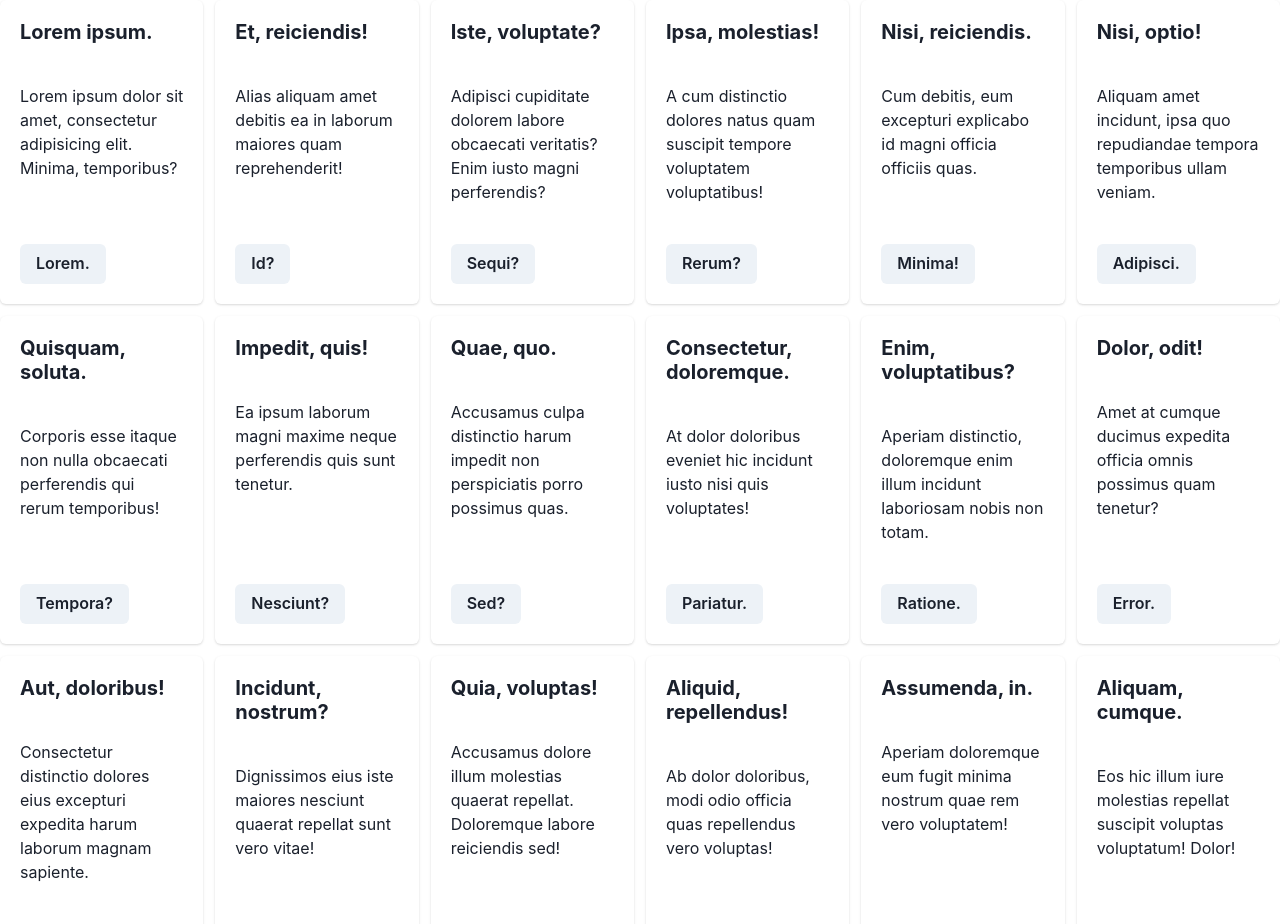
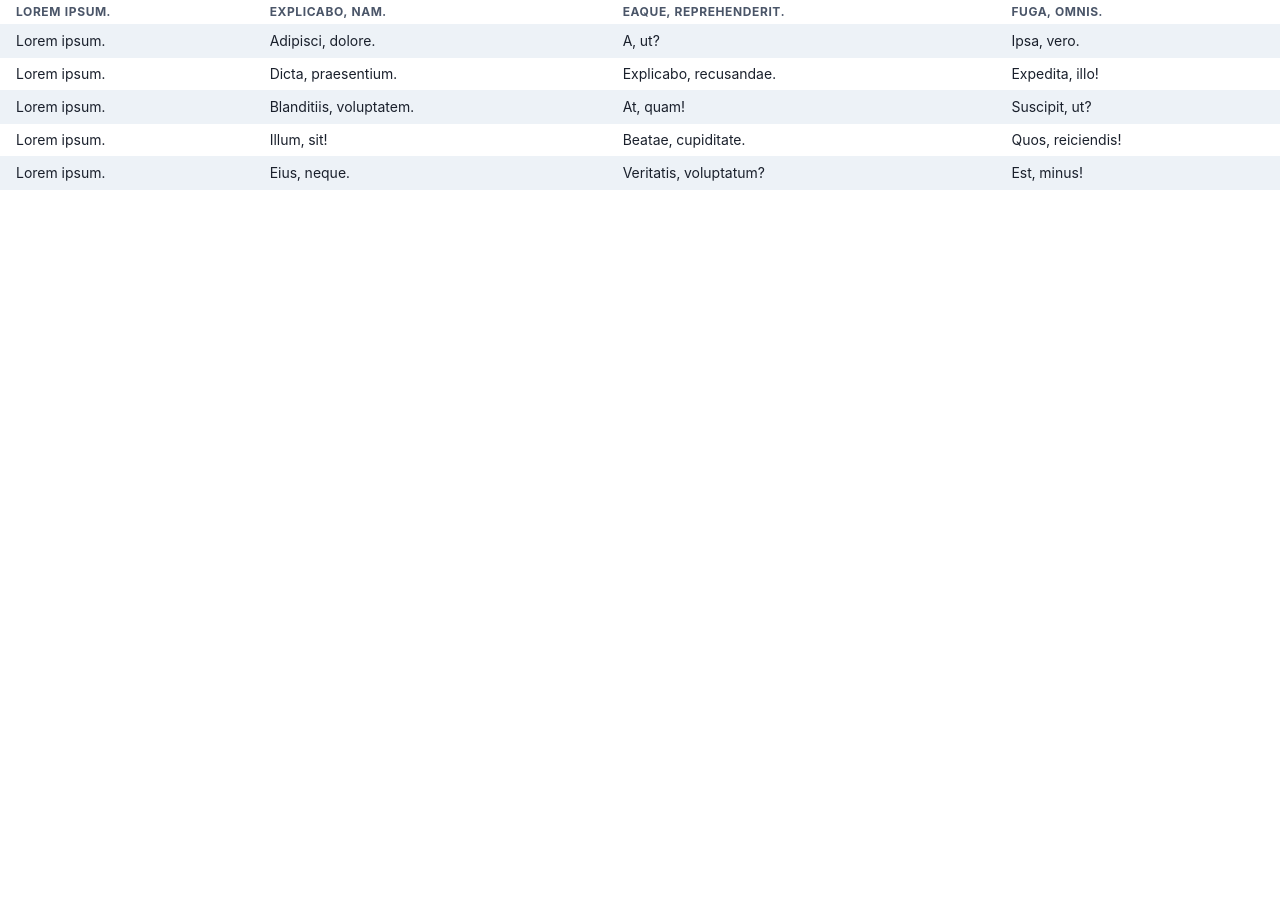
Before and after one commit to laehwani/reactHwani, a React (Create React App) app: page / in a window 1280 px wide. Shown: the top 924 px of the page. After the commit the page ends 800 px from the top, so only its background shows below. Built offline with nearby package versions, Linux system fonts and the light colour scheme.

Commit message:
chakra Table 컴포넌트

```diff
--- a/src/App.js
+++ b/src/App.js
@@ -1,255 +1,66 @@
 import {
   Box,
-  Flex,
-  Card,
-  CardBody,
-  CardHeader,
-  CardFooter,
-  Button,
-  Heading,
   SimpleGrid,
+  Table,
+  Tbody,
+  Td,
+  Th,
+  Thead,
+  Tr,
 } from "@chakra-ui/react";
+import React from "react";
+
 function App() {
   return (
-    <>
-      <SimpleGrid gap={3} columns={{ base: 1, md: 3, xl: 6 }}>
-        {/*/!*Card*20>CardHeader>Heading[size="md"]>lorem2^^CardBody>lorem10^CardFooter>Button>lorem1/*/}
-        <Card>
-          <CardHeader>
-            <Heading size="md">Lorem ipsum.</Heading>
-          </CardHeader>
-          <CardBody>
-            Lorem ipsum dolor sit amet, consectetur adipisicing elit. Minima,
-            temporibus?
-          </CardBody>
-          <CardFooter>
-            <Button>Lorem.</Button>
-          </CardFooter>
-        </Card>
-        <Card>
-          <CardHeader>
-            <Heading size="md">Et, reiciendis!</Heading>
-          </CardHeader>
-          <CardBody>
-            Alias aliquam amet debitis ea in laborum maiores quam reprehenderit!
-          </CardBody>
-          <CardFooter>
-            <Button>Id?</Button>
-          </CardFooter>
-        </Card>
-        <Card>
-          <CardHeader>
-            <Heading size="md">Iste, voluptate?</Heading>
-          </CardHeader>
-          <CardBody>
-            Adipisci cupiditate dolorem labore obcaecati veritatis? Enim iusto
-            magni perferendis?
-          </CardBody>
-          <CardFooter>
-            <Button>Sequi?</Button>
-          </CardFooter>
-        </Card>
-        <Card>
-          <CardHeader>
-            <Heading size="md">Ipsa, molestias!</Heading>
-          </CardHeader>
-          <CardBody>
-            A cum distinctio dolores natus quam suscipit tempore voluptatem
-            voluptatibus!
-          </CardBody>
-          <CardFooter>
-            <Button>Rerum?</Button>
-          </CardFooter>
-        </Card>
-        <Card>
-          <CardHeader>
-            <Heading size="md">Nisi, reiciendis.</Heading>
-          </CardHeader>
-          <CardBody>
-            Cum debitis, eum excepturi explicabo id magni officia officiis quas.
-          </CardBody>
-          <CardFooter>
-            <Button>Minima!</Button>
-          </CardFooter>
-        </Card>
-        <Card>
-          <CardHeader>
-            <Heading size="md">Nisi, optio!</Heading>
-          </CardHeader>
-          <CardBody>
-            Aliquam amet incidunt, ipsa quo repudiandae tempora temporibus ullam
-            veniam.
-          </CardBody>
-          <CardFooter>
-            <Button>Adipisci.</Button>
-          </CardFooter>
-        </Card>
-        <Card>
-          <CardHeader>
-            <Heading size="md">Quisquam, soluta.</Heading>
-          </CardHeader>
-          <CardBody>
-            Corporis esse itaque non nulla obcaecati perferendis qui rerum
-            temporibus!
-          </CardBody>
-          <CardFooter>
-            <Button>Tempora?</Button>
-          </CardFooter>
-        </Card>
-        <Card>
-          <CardHeader>
-            <Heading size="md">Impedit, quis!</Heading>
-          </CardHeader>
-          <CardBody>
-            Ea ipsum laborum magni maxime neque perferendis quis sunt tenetur.
-          </CardBody>
-          <CardFooter>
-            <Button>Nesciunt?</Button>
-          </CardFooter>
-        </Card>
-        <Card>
-          <CardHeader>
-            <Heading size="md">Quae, quo.</Heading>
-          </CardHeader>
-          <CardBody>
-            Accusamus culpa distinctio harum impedit non perspiciatis porro
-            possimus quas.
-          </CardBody>
-          <CardFooter>
-            <Button>Sed?</Button>
-          </CardFooter>
-        </Card>
-        <Card>
-          <CardHeader>
-            <Heading size="md">Consectetur, doloremque.</Heading>
-          </CardHeader>
-          <CardBody>
-            At dolor doloribus eveniet hic incidunt iusto nisi quis voluptates!
-          </CardBody>
-          <CardFooter>
-            <Button>Pariatur.</Button>
-          </CardFooter>
-        </Card>
-        <Card>
-          <CardHeader>
-            <Heading size="md">Enim, voluptatibus?</Heading>
-          </CardHeader>
-          <CardBody>
-            Aperiam distinctio, doloremque enim illum incidunt laboriosam nobis
-            non totam.
-          </CardBody>
-          <CardFooter>
-            <Button>Ratione.</Button>
-          </CardFooter>
-        </Card>
-        <Card>
-          <CardHeader>
-            <Heading size="md">Dolor, odit!</Heading>
-          </CardHeader>
-          <CardBody>
-            Amet at cumque ducimus expedita officia omnis possimus quam tenetur?
-          </CardBody>
-          <CardFooter>
-            <Button>Error.</Button>
-          </CardFooter>
-        </Card>
-        <Card>
-          <CardHeader>
-            <Heading size="md">Aut, doloribus!</Heading>
-          </CardHeader>
-          <CardBody>
-            Consectetur distinctio dolores eius excepturi expedita harum laborum
-            magnam sapiente.
-          </CardBody>
-          <CardFooter>
-            <Button>Consequatur.</Button>
-          </CardFooter>
-        </Card>
-        <Card>
-          <CardHeader>
-            <Heading size="md">Incidunt, nostrum?</Heading>
-          </CardHeader>
-          <CardBody>
-            Dignissimos eius iste maiores nesciunt quaerat repellat sunt vero
-            vitae!
-          </CardBody>
-          <CardFooter>
-            <Button>Reprehenderit!</Button>
-          </CardFooter>
-        </Card>
-        <Card>
-          <CardHeader>
-            <Heading size="md">Quia, voluptas!</Heading>
-          </CardHeader>
-          <CardBody>
-            Accusamus dolore illum molestias quaerat repellat. Doloremque labore
-            reiciendis sed!
-          </CardBody>
-          <CardFooter>
-            <Button>Possimus.</Button>
-          </CardFooter>
-        </Card>
-        <Card>
-          <CardHeader>
-            <Heading size="md">Aliquid, repellendus!</Heading>
-          </CardHeader>
-          <CardBody>
-            Ab dolor doloribus, modi odio officia quas repellendus vero
-            voluptas!
-          </CardBody>
-          <CardFooter>
-            <Button>Tempore.</Button>
-          </CardFooter>
-        </Card>
-        <Card>
-          <CardHeader>
-            <Heading size="md">Assumenda, in.</Heading>
-          </CardHeader>
-          <CardBody>
-            Aperiam doloremque eum fugit minima nostrum quae rem vero
-            voluptatem!
-          </CardBody>
-          <CardFooter>
-            <Button>Dignissimos.</Button>
-          </CardFooter>
-        </Card>
-        <Card>
-          <CardHeader>
-            <Heading size="md">Aliquam, cumque.</Heading>
-          </CardHeader>
-          <CardBody>
-            Eos hic illum iure molestias repellat suscipit voluptas voluptatum!
-            Dolor!
-          </CardBody>
-          <CardFooter>
-            <Button>Hic!</Button>
-          </CardFooter>
-        </Card>
-        <Card>
-          <CardHeader>
-            <Heading size="md">Similique, vitae.</Heading>
-          </CardHeader>
-          <CardBody>
-            Atque delectus dignissimos excepturi fugit, labore magni odit qui
-            tenetur!
-          </CardBody>
-          <CardFooter>
-            <Button>Libero.</Button>
-          </CardFooter>
-        </Card>
-        <Card>
-          <CardHeader>
-            <Heading size="md">Eveniet, temporibus?</Heading>
-          </CardHeader>
-          <CardBody>
-            Fugiat, officiis rem! Delectus dolore facere ipsa quae, quo sit!
-          </CardBody>
-          <CardFooter>
-            <Button>Repudiandae.</Button>
-          </CardFooter>
-        </Card>
+    <div>
+      <SimpleGrid columns={1} gap={5}>
+        <Box>
+          {/*Table>Thead>Tr>Th*4>lorem1^^Tbody>Td*4>lorem1*/}
+          <Table variant={"striped"} colorSchema={"red"} size={"sm"}>
+            <Thead>
+              <Tr>
+                <Th>Lorem ipsum.</Th>
+                <Th>Explicabo, nam.</Th>
+                <Th>Eaque, reprehenderit.</Th>
+                <Th>Fuga, omnis.</Th>
+              </Tr>
+            </Thead>
+            <Tbody>
+              <Tr>
+                <Td>Lorem ipsum.</Td>
+                <Td>Adipisci, dolore.</Td>
+                <Td>A, ut?</Td>
+                <Td>Ipsa, vero.</Td>
+              </Tr>
+              <Tr>
+                <Td>Lorem ipsum.</Td>
+                <Td>Dicta, praesentium.</Td>
+                <Td>Explicabo, recusandae.</Td>
+                <Td>Expedita, illo!</Td>
+              </Tr>
+              <Tr>
+                <Td>Lorem ipsum.</Td>
+                <Td>Blanditiis, voluptatem.</Td>
+                <Td>At, quam!</Td>
+                <Td>Suscipit, ut?</Td>
+              </Tr>
+              <Tr>
+                <Td>Lorem ipsum.</Td>
+                <Td>Illum, sit!</Td>
+                <Td>Beatae, cupiditate.</Td>
+                <Td>Quos, reiciendis!</Td>
+              </Tr>
+              <Tr>
+                <Td>Lorem ipsum.</Td>
+                <Td>Eius, neque.</Td>
+                <Td>Veritatis, voluptatum?</Td>
+                <Td>Est, minus!</Td>
+              </Tr>
+            </Tbody>
+          </Table>
+        </Box>
       </SimpleGrid>
-    </>
+    </div>
   );
 }
 
```
